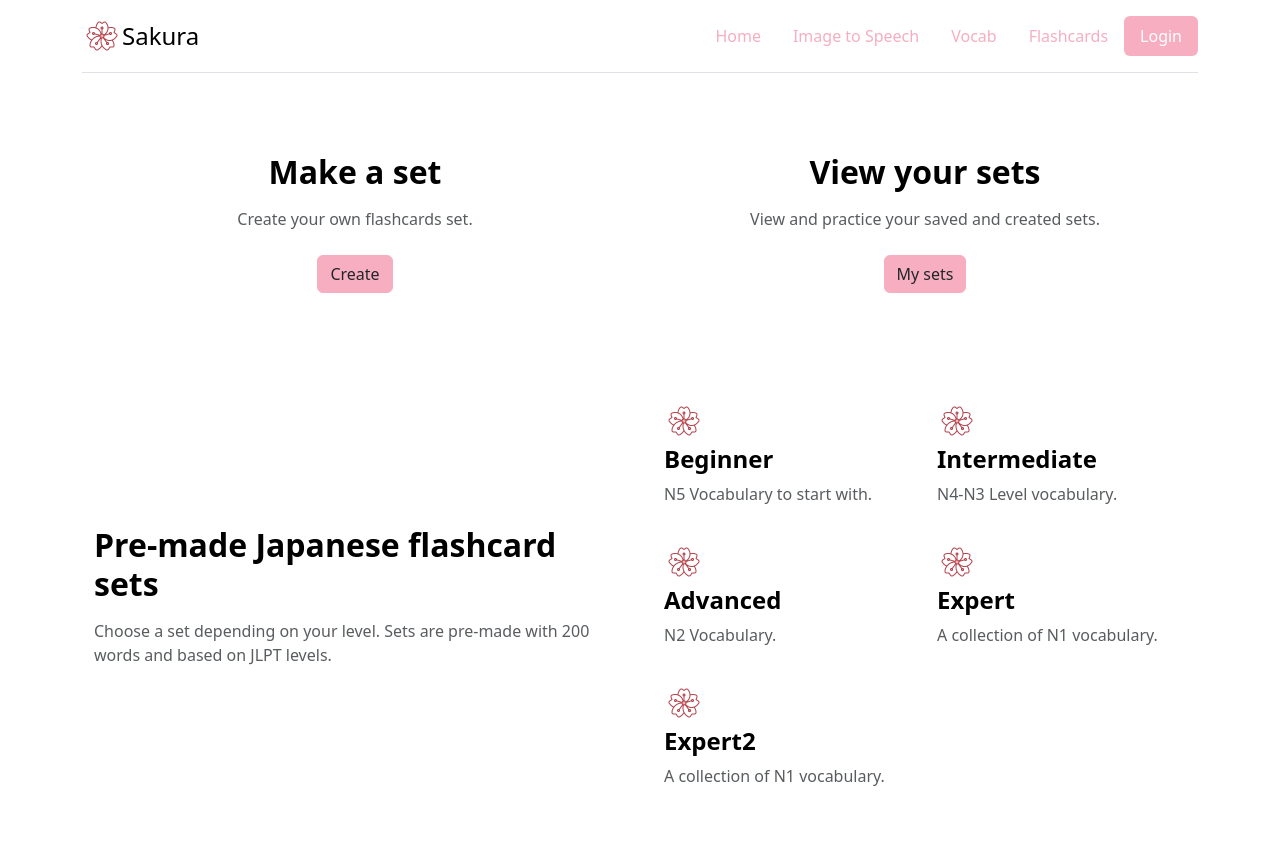
After one commit to emmabry/sakura-app, a Flask app: page /flashcards in a window 1280 px wide. The commit adds this page. Run offline with Flask 3, Linux system fonts and the light colour scheme; parts of the project's set-up code (start-up, migrations or seed data) failed here and were passed over.

Commit message:
Add flashcards page

```diff
--- a/login.py
+++ b/login.py
@@ -1,8 +1,6 @@
-from flask_login import UserMixin, login_user, LoginManager, current_user, logout_user
 from flask_wtf import FlaskForm
 from wtforms import StringField, PasswordField, SubmitField
 from wtforms.validators import DataRequired, Email
-
 
 class LoginForm(FlaskForm):
     username = StringField('Username', validators=[DataRequired()])
@@ -13,6 +11,6 @@ class LoginForm(FlaskForm):
 class RegistrationForm(FlaskForm):
     username = StringField('Username', validators=[DataRequired()])
     name = StringField('Name', validators=[DataRequired()])
-    email = StringField('Email', validators=[DataRequired()])
+    email = StringField('Email', validators=[DataRequired(), Email()])
     password = PasswordField('Password', validators=[DataRequired()])
     submit = SubmitField('Register')
--- a/main.py
+++ b/main.py
@@ -8,7 +8,6 @@ from sqlalchemy.orm import DeclarativeBase
 from flask_sqlalchemy import SQLAlchemy
 import os
 
-
 # App Config
 app = Flask(__name__)
 app.config['SECRET_KEY'] = os.environ.get('SECRET_KEY')
@@ -18,9 +17,12 @@ app.config['SQLALCHEMY_DATABASE_URI'] = f"sqlite:///{os.path.join(BASE_DIR, 'dat
 # Login Config
 login_manager = LoginManager()
 login_manager.init_app(app)
+
+
 @login_manager.user_loader
 def load_user(user_id):
     return User.query.get(user_id)
+
 
 # DB Config
 class Base(DeclarativeBase):
@@ -38,6 +40,7 @@ class Entry(db.Model):
     reading = Column(String)
     gloss = Column(Text)
     position = Column(String)
+
 
 class User(db.Model, UserMixin):
     __tablename__ = 'users'
@@ -74,8 +77,6 @@ def register():
             db.session.commit()
             login_user(new_user)
             return render_template('loggedin.html', user=new_user, logged_in=current_user.is_authenticated)
-    elif not form.validate_on_submit():
-        print(form.errors)
     return render_template('register.html', form=form, logged_in=current_user.is_authenticated)
 
 
@@ -96,10 +97,13 @@ def login():
             return redirect(url_for('login'))
     return render_template('login.html', form=form, logged_in=current_user.is_authenticated)
 
+
 @app.route('/logout', methods=['POST', 'GET'])
 def logout():
     logout_user()
     return redirect(url_for('index'))
+
+
 @app.route('/upload', methods=['POST', 'GET'])
 def convert_image():
     if request.method == 'POST':
@@ -109,7 +113,8 @@ def convert_image():
         japanese_text = img_to_text().replace(" ", "")
         translated_text = translate(japanese_text)
         audio = get_speech(japanese_text, 'static/speech.mp3')
-        return render_template('tospeech.html', translation=translated_text, image=file_path, audio=audio, logged_in=current_user.is_authenticated)
+        return render_template('tospeech.html', translation=translated_text, image=file_path, audio=audio,
+                               logged_in=current_user.is_authenticated)
     return render_template('tospeech.html', logged_in=current_user.is_authenticated)
 
 
@@ -132,5 +137,10 @@ def get_vocab():
     return render_template('vocab.html', vocab_list=entries, logged_in=current_user.is_authenticated)
 
 
+@app.route('/flashcards', methods=['POST', 'GET'])
+def flashcards():
+    return render_template('flashcards.html', logged_in=current_user.is_authenticated)
+
+
 if __name__ == '__main__':
     app.run(debug=True)
--- a/templates/base.html
+++ b/templates/base.html
@@ -39,7 +39,7 @@
         <li class="nav-item"><a href="/" class="nav-link" >Home</a></li>
         <li class="nav-item"><a href="{{ url_for('convert_image') }}" class="nav-link">Image to Speech</a></li>
         <li class="nav-item"><a href="{{ url_for('get_vocab') }}" class="nav-link">Vocab</a></li>
-        <li class="nav-item"><a href="#" class="nav-link">Tweets</a></li>
+        <li class="nav-item"><a href="{{ url_for('flashcards') }}" class="nav-link">Flashcards</a></li>
           {%  if logged_in == True %}
         <li class="nav-item"><a href="{{ url_for('logout') }}" class="nav-link active">Logout</a></li>
           {% else %}
--- /dev/null
+++ b/templates/flashcards.html
@@ -0,0 +1,58 @@
+{%  include 'base.html' %}
+
+<div class="container px-4 py-2 align-items-md-center">
+    <div class="row row-cols-1 row-cols-md-2 align-items-md-center g-5 py-5">
+      <div class="col d-flex flex-column align-items-md-center gap-2">
+        <h2 class="fw-bold text-body-emphasis">Make a set</h2>
+        <p class="text-body-secondary">Create your own flashcards set.</p>
+          <a href="#" class="my-button btn">Create</a>
+      </div>
+      <div class="col d-flex flex-column align-items-md-center gap-2">
+        <h2 class="fw-bold text-body-emphasis">View your sets</h2>
+        <p class="text-body-secondary">View and practice your saved and created sets.</p>
+          <a href="#" class="my-button btn">My sets</a>
+      </div>
+    </div>
+</div>
+<div class="container px-4 py-2">
+    <div class="row row-cols-1 row-cols-md-2 align-items-md-center g-5 py-5">
+      <div class="col d-flex flex-column align-items-start gap-2">
+        <h2 class="fw-bold text-body-emphasis">Pre-made Japanese flashcard sets</h2>
+        <p class="text-body-secondary">Choose a set depending on your level. Sets are pre-made with 200 words and based on JLPT levels.</p>
+      </div>
+
+      <div class="col">
+        <div class="row row-cols-1 row-cols-sm-2 g-4">
+          <div class="col d-flex flex-column gap-2">
+              <img src="/static/cherry-blossom.png" class="mx-1" alt="Sakura" width="32" height="32">
+            <h4 class="fw-semibold mb-0 text-body-emphasis">Beginner</h4>
+            <p class="text-body-secondary">N5 Vocabulary to start with.</p>
+          </div>
+
+          <div class="col d-flex flex-column gap-2">
+              <img src="/static/cherry-blossom.png" class="mx-1" alt="Sakura" width="32" height="32">
+            <h4 class="fw-semibold mb-0 text-body-emphasis">Intermediate</h4>
+            <p class="text-body-secondary">N4-N3 Level vocabulary.</p>
+          </div>
+
+          <div class="col d-flex flex-column gap-2">
+              <img src="/static/cherry-blossom.png" class="mx-1" alt="Sakura" width="32" height="32">
+            <h4 class="fw-semibold mb-0 text-body-emphasis">Advanced</h4>
+            <p class="text-body-secondary">N2 Vocabulary.</p>
+          </div>
+
+          <div class="col d-flex flex-column gap-2">
+              <img src="/static/cherry-blossom.png" class="mx-1" alt="Sakura" width="32" height="32">
+            <h4 class="fw-semibold mb-0 text-body-emphasis">Expert</h4>
+            <p class="text-body-secondary">A collection of N1 vocabulary.</p>
+          </div>
+
+         <div class="col d-flex flex-column gap-2">
+              <img src="/static/cherry-blossom.png" class="mx-1" alt="Sakura" width="32" height="32">
+            <h4 class="fw-semibold mb-0 text-body-emphasis">Expert2</h4>
+            <p class="text-body-secondary">A collection of N1 vocabulary.</p>
+          </div>
+      </div>
+    </div>
+  </div>
+</div>
```
